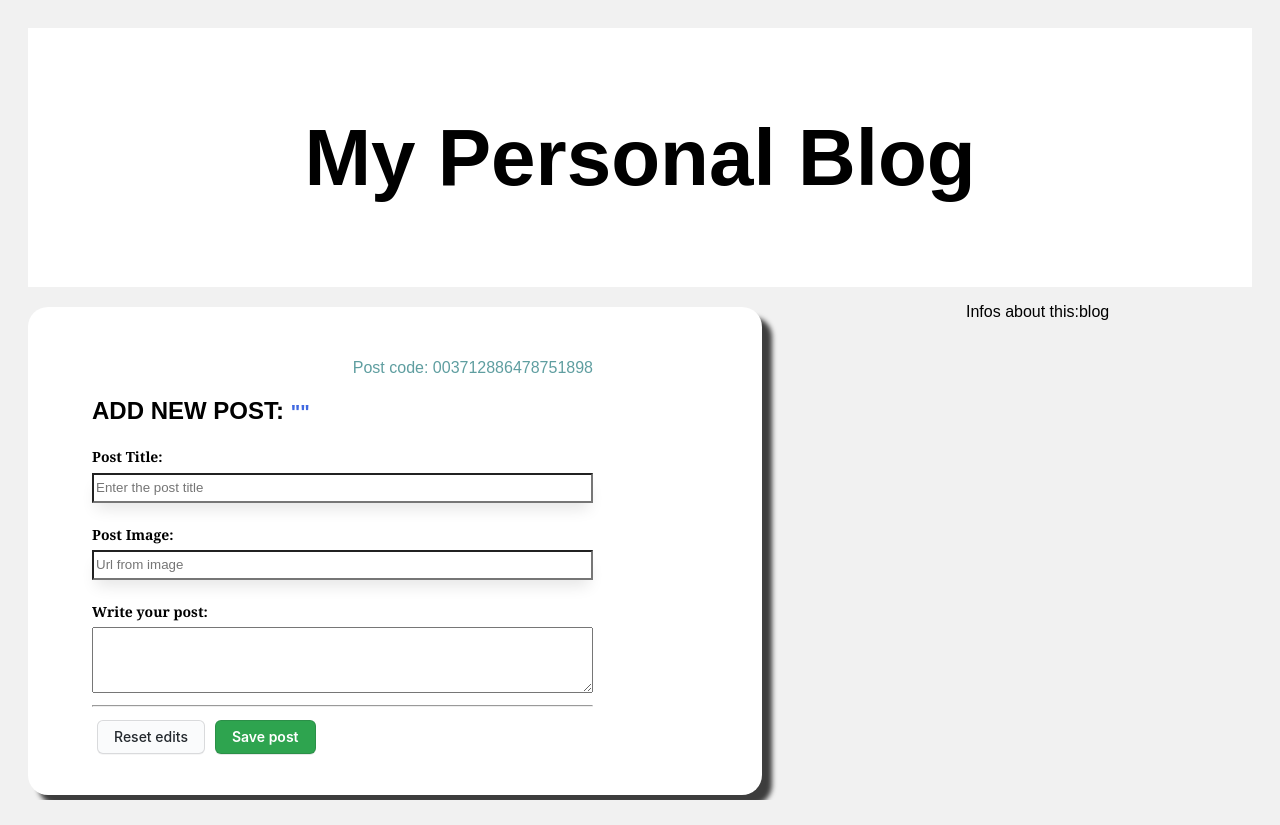
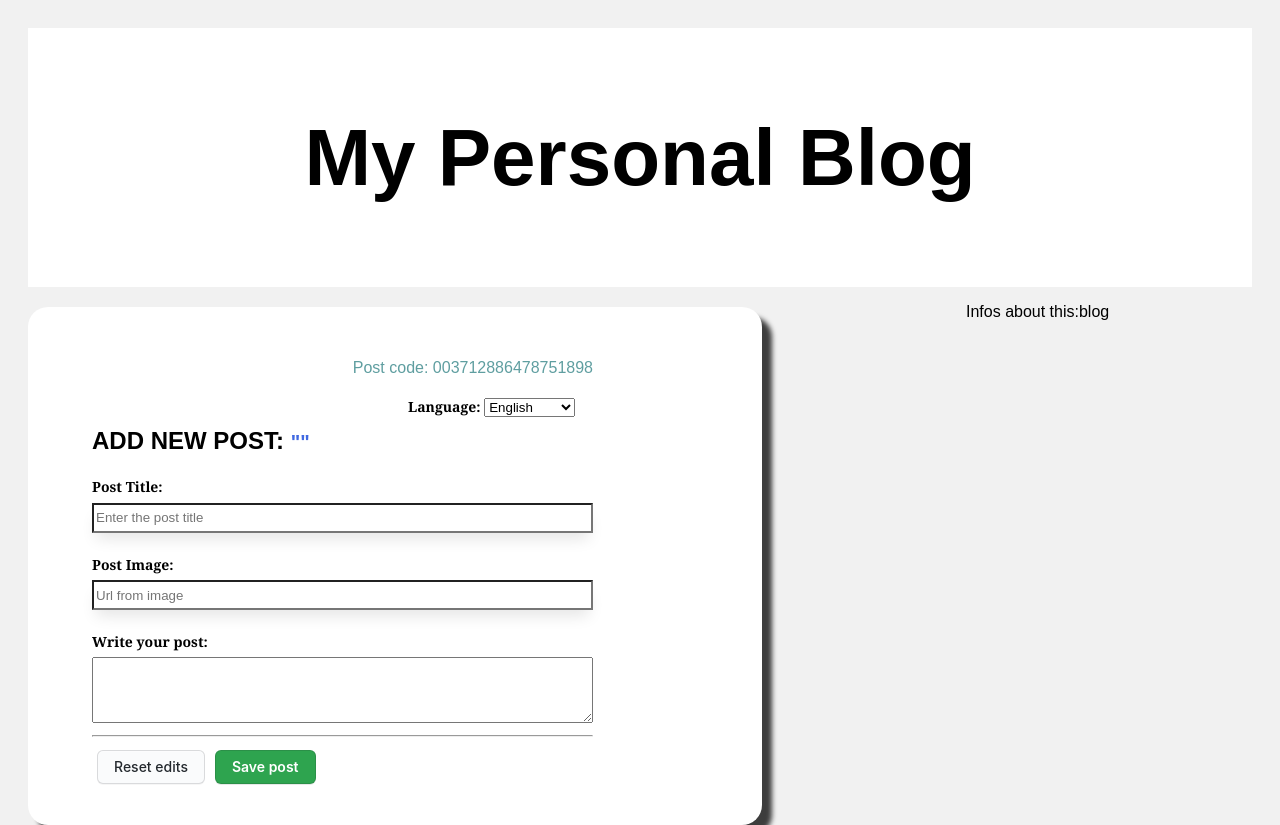
Before and after one commit to romario-auth/blog-react, a React (Create React App) app: page / in a window 1280 px wide. Before the commit the page ends 800 px from the top, so only its background shows below. Built offline with nearby package versions, Linux system fonts and the light colour scheme.

Commit message:
Create dropdown langague

```diff
--- a/src/App.js
+++ b/src/App.js
@@ -5,11 +5,11 @@ function App() {
     return (
         <div className="App">
             <TopWelcome />
-            <div class="leftcolumn">
-                <CreatePost placeholder="Enter the post title" />
+            <div className="leftcolumn">
+                <CreatePost />
             </div>
 
-            <div class="rightcolumn">
+            <div className="rightcolumn">
                 <p>Infos about this:blog</p>
             </div>
 
--- a/src/components/CreatePost/CreatePost.css
+++ b/src/components/CreatePost/CreatePost.css
@@ -15,6 +15,7 @@
 }
 
 .create-post h2 {
+    margin-top: 50px;
     text-transform: uppercase;
 }
 
@@ -23,7 +24,7 @@
     color: royalblue;
 }
 
-.create-post lable{
+.create-post label{
     margin: 24px 0 8px 0;
     display: block;
     width: 100%;
--- a/src/components/CreatePost/index.js
+++ b/src/components/CreatePost/index.js
@@ -1,7 +1,8 @@
 import './CreatePost.css'
 import { useState } from 'react';
+import DropDown from '../DropDown/index';
 
-const CreatePost = (props) => {
+const CreatePost = () => {
 
     const [message, setMessage] = useState('');
 
@@ -9,25 +10,35 @@ const CreatePost = (props) => {
         setMessage(event.target.value);
     };
 
-    function codePost() {
-        let code = String(Math.random());
-        return code.replace('0.', '');
+    function codePost(title) {
+        let codePost = String(Math.random());
+        return title.replace(' ', '') + codePost.replace('0.', '');
     }
+
+    const language = [
+        'English',
+        'French',
+        'Portuguese',
+        'Spanish'
+    ]
 
     return (
         <div>
             <section className="create-post">
                 <form>
-                    <p>Post code: {codePost()}</p>
+                    <p>Post code: {codePost(message)}</p>
+
+                    <DropDown label="Language" language={language} />
+
                     <h2>Add New Post: <small>"{message}"</small></h2>
 
-                    <lable>Post Title:</lable>
-                    <input onChange={handleChange} name="postTitle" placeholder={props.placeholder} />
+                    <label>Post Title:</label>
+                    <input onChange={handleChange} name="postTitle" placeholder="Enter the post title" />
 
-                    <lable>Post Image:</lable>
+                    <label>Post Image:</label>
                     <input onChange={handleChange} name="postImage" placeholder="Url from image" />
 
-                    <lable>Write your post:</lable>
+                    <label>Write your post:</label>
                     <textarea name="postContent" rows={4} cols={60} />
 
                     <hr />
--- /dev/null
+++ b/src/components/DropDown/DropDown.css
@@ -0,0 +1,9 @@
+.drop-down {
+    float: right;
+    width: 180px;
+    margin: 5px;
+}
+
+.drop-down label {
+    display: inline;
+}
--- /dev/null
+++ b/src/components/DropDown/index.js
@@ -0,0 +1,15 @@
+import './DropDown.css'
+
+const DropDown = (props) => {
+
+    return (
+        <div className="drop-down">
+            <label>{props.label}: </label>
+            <select>
+                {props.language.map(item => <option key={item}>{item}</option>)}
+            </select>
+        </div>
+    )
+}
+
+export default DropDown
```
